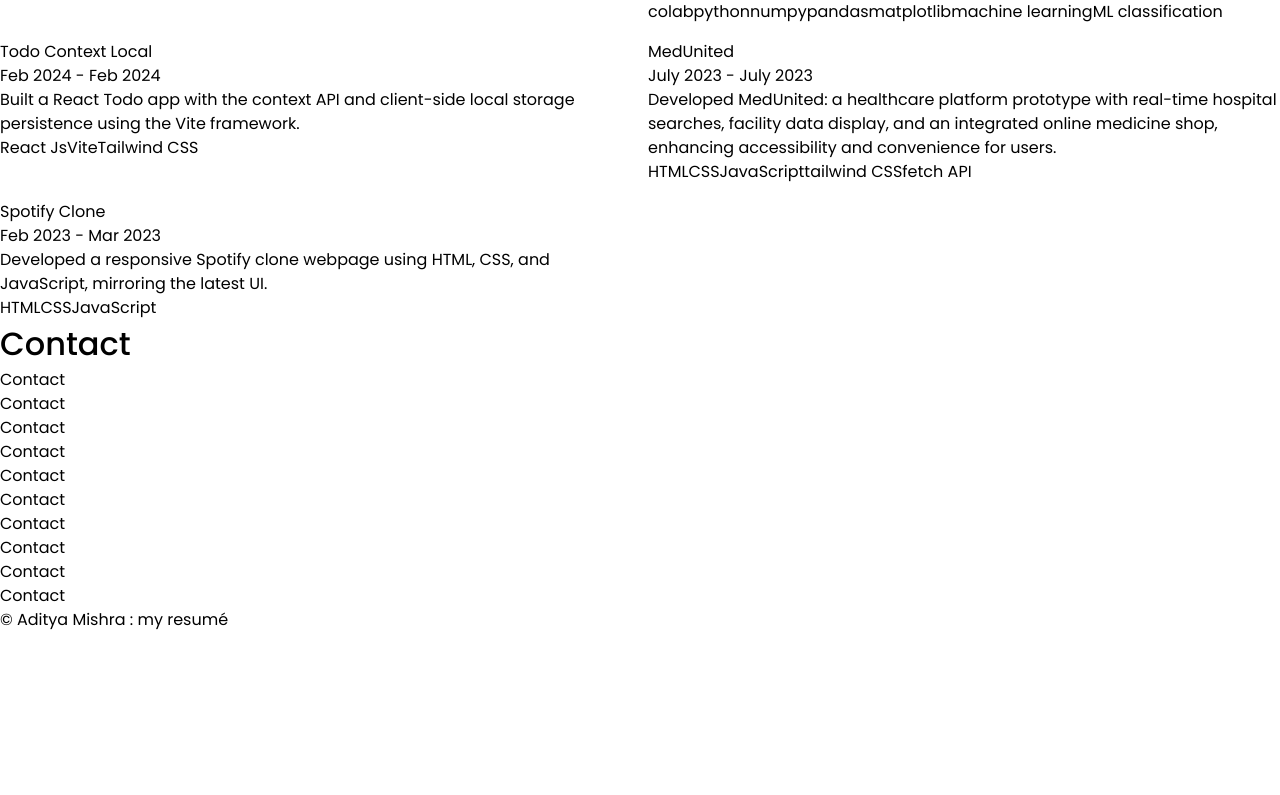
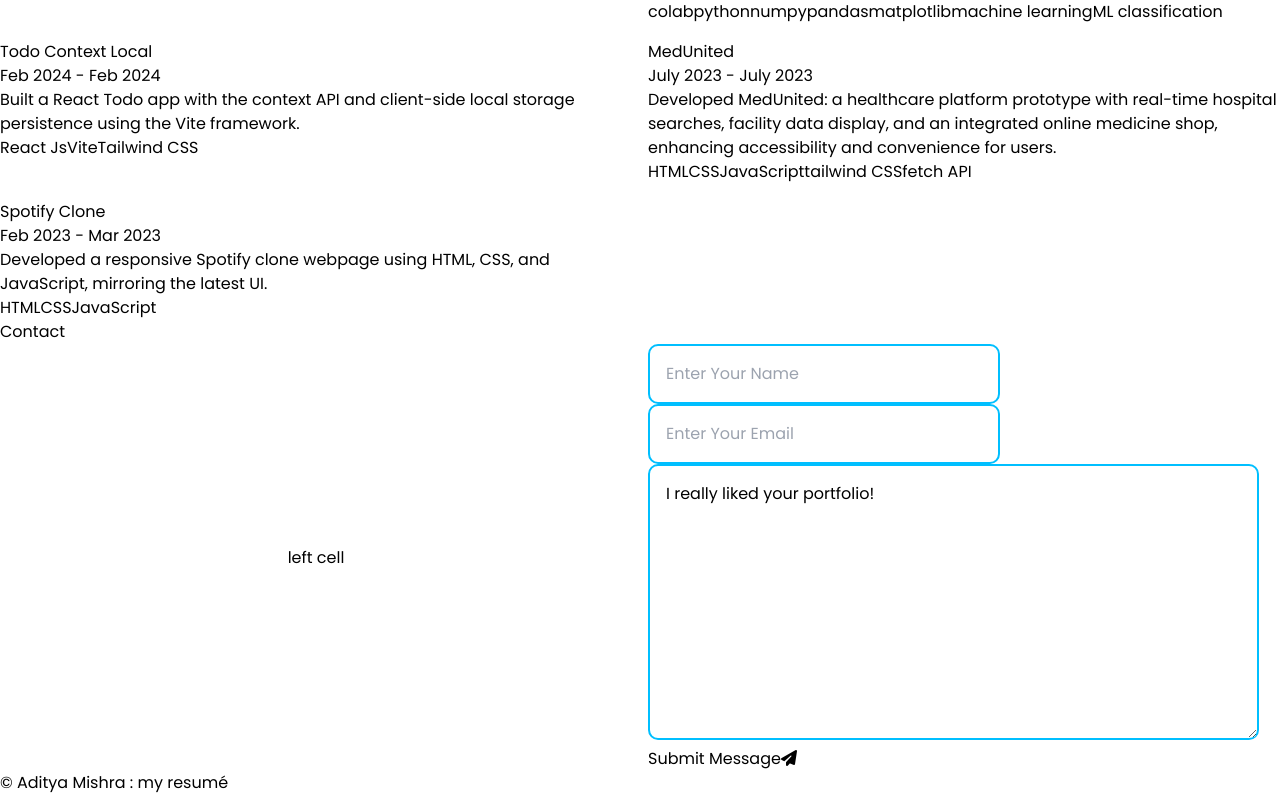
Before and after one commit to AdityaNath0777/portfolio_2_pt_0, a React (Vite) app: page / in a window 1280 px wide. Shown: the part 2123-2918 px from the top of the page. Before the commit the page ends 2755 px from the top, so only its background shows below. Built offline with nearby package versions, Linux system fonts and the light colour scheme.

Commit message:
Add Contact form

```diff
--- a/src/components/Contact/Contact.jsx
+++ b/src/components/Contact/Contact.jsx
@@ -1,21 +1,67 @@
-import React from 'react'
+import React, { useState } from "react";
+import "./contact.css";
+import { Bio } from "../../constants";
+import Button from "../Button";
 
 const Contact = () => {
+  const [formData, setFormData] = useState({
+    name: "",
+    email: "",
+    message: "",
+  });
+  const [contactData, setContactData] = useState([]);
+
+  const handleContactSumit = (e) => {
+    e.preventDefault();
+    alert("raam raam 🙏🏻 bhai sareya ne!!");
+  };
   return (
-    <section id='contact' className='min-h-screen'>
-      <h1 style={{fontSize: "2rem", fontWeight: "500"}}>Contact</h1>
-      <p>Contact</p>
-      <p>Contact</p>
-      <p>Contact</p>
-      <p>Contact</p>
-      <p>Contact</p>
-      <p>Contact</p>
-      <p>Contact</p>
-      <p>Contact</p>
-      <p>Contact</p>
-      <p>Contact</p>
+    <section id="contact" className="min-h-screen px-6">
+      <h2 className="text-4xl font-bold text-slate-900 py-10">Contact</h2>
+      <div className="contact-container">
+        <span>left cell</span>
+        <form
+          onSubmit={handleContactSumit}
+          className="grid grid-cols-1 gap-4 w-4/5 mx-auto contact-form"
+        >
+          <input
+            type="text"
+            name="name"
+            id="contact-form-name"
+            placeholder="Enter Your Name"
+          />
+          <input
+            type="email"
+            name="email"
+            id="contact-form-mail"
+            placeholder="Enter Your Email"
+          />
+            {/* className="h-72  text-wrap" */}
+          <textarea
+            type="textarea"
+            rows={10}
+            cols={40}
+            defaultValue="I really liked your portfolio!"
+            name="message"
+            id="contact-form-msg"
+            placeholder="Enter Your Message"
+          />
+          {/* <div className="submit-contact-btn-container w-full"> */}
+          <Button
+            className="h-20 border-2 font-semibold border-sky-500 hover:text-sky-500 hover:bg-transparent transition-all ease-linear duration-200 "
+            bgColor="bg-sky-500"
+          >
+            <span>
+              Submit Message
+              <i class="fa-solid fa-paper-plane ml-2"></i>
+            </span>
+          </Button>
+
+          {/* </div> */}
+        </form>
+      </div>
     </section>
-  )
-}
+  );
+};
 
-export default Contact
+export default Contact;
--- /dev/null
+++ b/src/components/Contact/contact.css
@@ -0,0 +1,13 @@
+.contact-container {
+  display: grid;
+  grid-template-columns: repeat(2, minmax(0, 1fr));
+  gap:1rem;
+  justify-items: center;
+  place-items: center;
+}
+
+.contact-form input, .contact-form textarea {
+  border: 2px solid deepskyblue;
+  border-radius: 10px;
+  padding: 1rem;
+}
```
